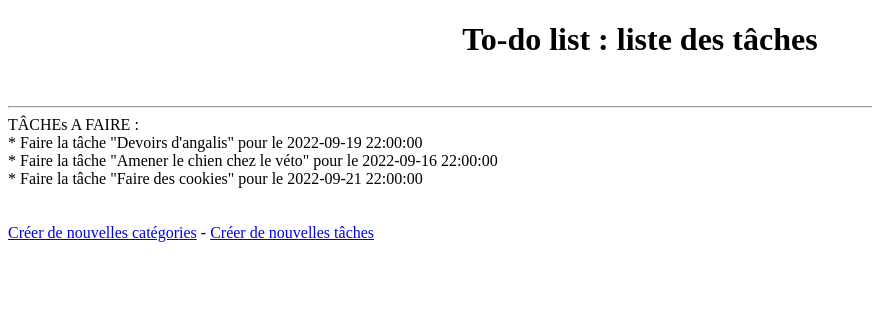
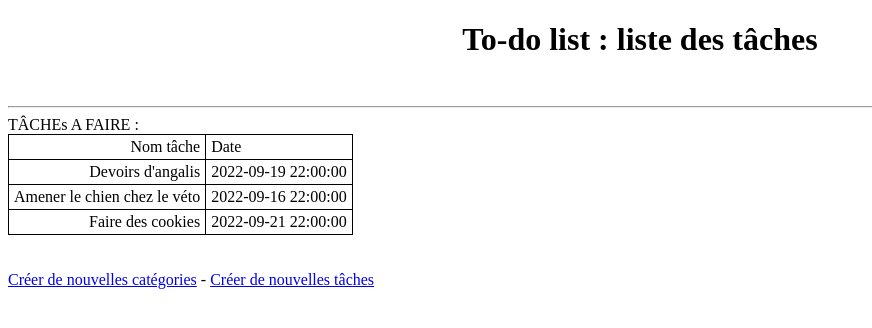
Before and after one commit to cedwics10/Tasker, a PHP site: page / in a window 1280 px wide. Shown: the top 328 px of the page, without its empty margins (0-872 px from the left). Run offline with PHP 8.4, Linux system fonts and the light colour scheme; data comes from the database, SQL or seed files in the repository.

Commit message:
Better HTML to show datas

```diff
--- a/design.css
+++ b/design.css
@@ -9,3 +9,8 @@ tr, td
 	border: 1px solid black;
 	padding: 3px 5px 3px 5px;
 }
+
+.titre_tache
+{
+	text-align: right;
+}
--- a/includes/include_categories.php
+++ b/includes/include_categories.php
@@ -60,7 +60,10 @@ function show_categories($pdo)
 	$stmt = $pdo->query("SELECT id,categories.categorie FROM categories");
 	while($row = $stmt->fetch())
 	{
-		echo "* " . $row['categorie'] . " <a href=\"categories.php?delete_id=" . $row['id'] . "\">X</a><br />\n";
+		echo "<tr>" . PHP_EOL
+		. "<td>" . $row['categorie'] . "</td>" . PHP_EOL
+		. "<td><a href=\"categories.php?delete_id=" . $row['id'] . "\">X</a></td>" . PHP_EOL
+		. "</tr>\n";
 		if(!$result_exists)
 		{
 			$result_exists = true;
--- a/includes/include_index.php
+++ b/includes/include_index.php
@@ -10,7 +10,7 @@ function taches_date($pdo, $jour_en_p = 0)
 
     $desc_taches = '';
 	foreach ($categories as $row) {
-		$desc_taches .= '* Faire la tâche "' . $row['nom_tache'].'" pour le ' . $row['date'] . '<br />';
+		$desc_taches .= '<tr><td class="titre_tache">' . $row['nom_tache'].'</td><td>' . $row['date'] . '</td></tr>';
 	}
     return $desc_taches;
 }
--- a/index.php
+++ b/index.php
@@ -6,9 +6,15 @@ require_once('includes/head.html');
 <h1 style="text-align:center;">To-do list : liste des tâches</h1></br>
 <hr />
 TÂCHEs A FAIRE :</br>
+<table>
+<tr>
+    <td class="titre_tache">Nom tâche</td>
+    <td>Date</td>
+</tr>
 <?php
 echo taches_date($pdo);
 ?>
+</table>
 </br></br>
 <a href="categories.php"> Créer de nouvelles catégories</a> - <a href="taches.php"> Créer de nouvelles tâches</a>
 <?php
```
Also changed, not shown: categories.php (+5 -2 lines).
